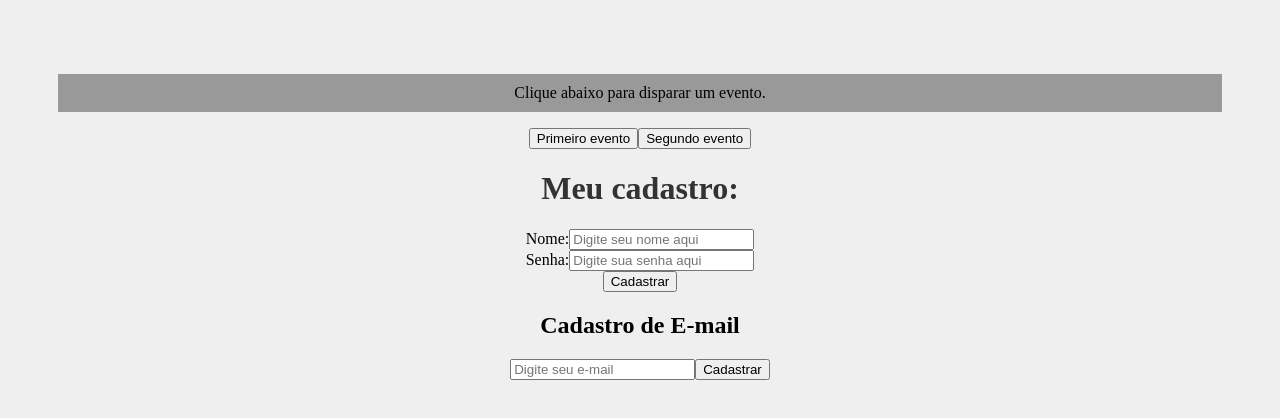
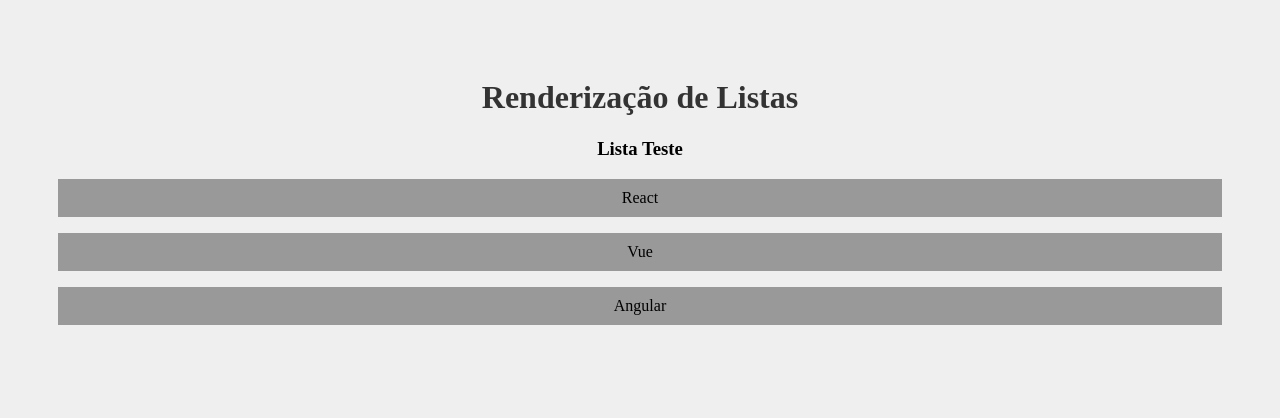
Before and after one commit to nandagenu/learning-react, a React (Create React App) app: page / in a window 1280 px wide. Shown: the top 418 px of the page. Built offline with nearby package versions, Linux system fonts and the light colour scheme.

Commit message:
renderização de listas - função map (mapear arrays)

```diff
--- a/src/App.jsx
+++ b/src/App.jsx
@@ -1,14 +1,14 @@
 import './App.css';
-import Condicional from './components/Condicional.js';
-import Evento from './components/Evento.js'
-import Form from './components/Form.js'
+import OutraLista from './components/OutraLista';
 
 function App() {
+
+  const meusItens = ['React', 'Vue', 'Angular']
+
   return (
     <div className="App">
-      <Evento />
-      <Form />
-      <Condicional />
+      <h1>Renderização de Listas</h1>
+      <OutraLista itens={meusItens} />
     </div>
   );
 }
--- /dev/null
+++ b/src/components/OutraLista.js
@@ -0,0 +1,15 @@
+function OutraLista({itens}) {
+    return(
+        <>
+            <h3>Lista Teste</h3>
+            { itens.length > 0 ? (
+                itens.map((item, index) => (
+                    <p key={index}>{item}</p>))
+                 ) : (
+                 <p>Não há itens na lista</p>
+            )}
+        </>
+    )
+}
+
+export default OutraLista
```
